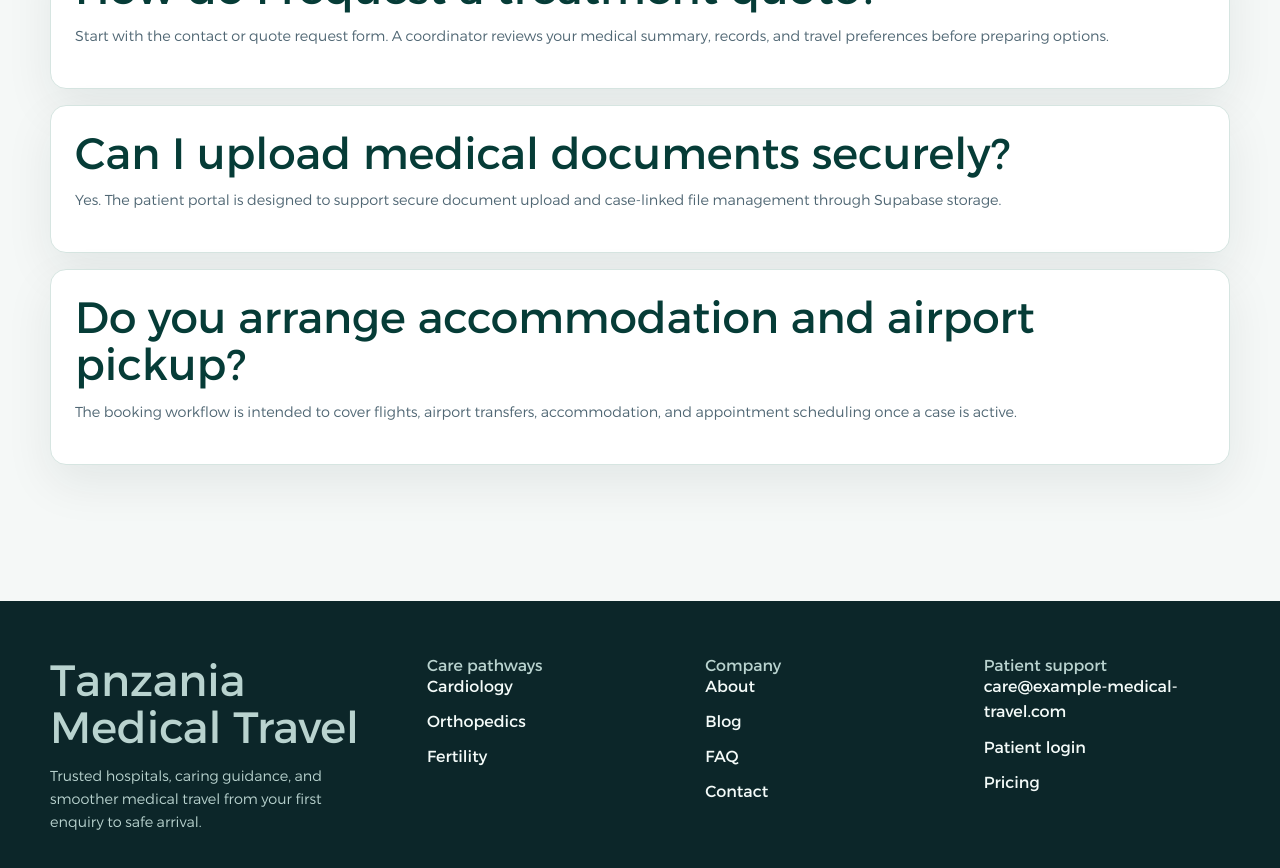
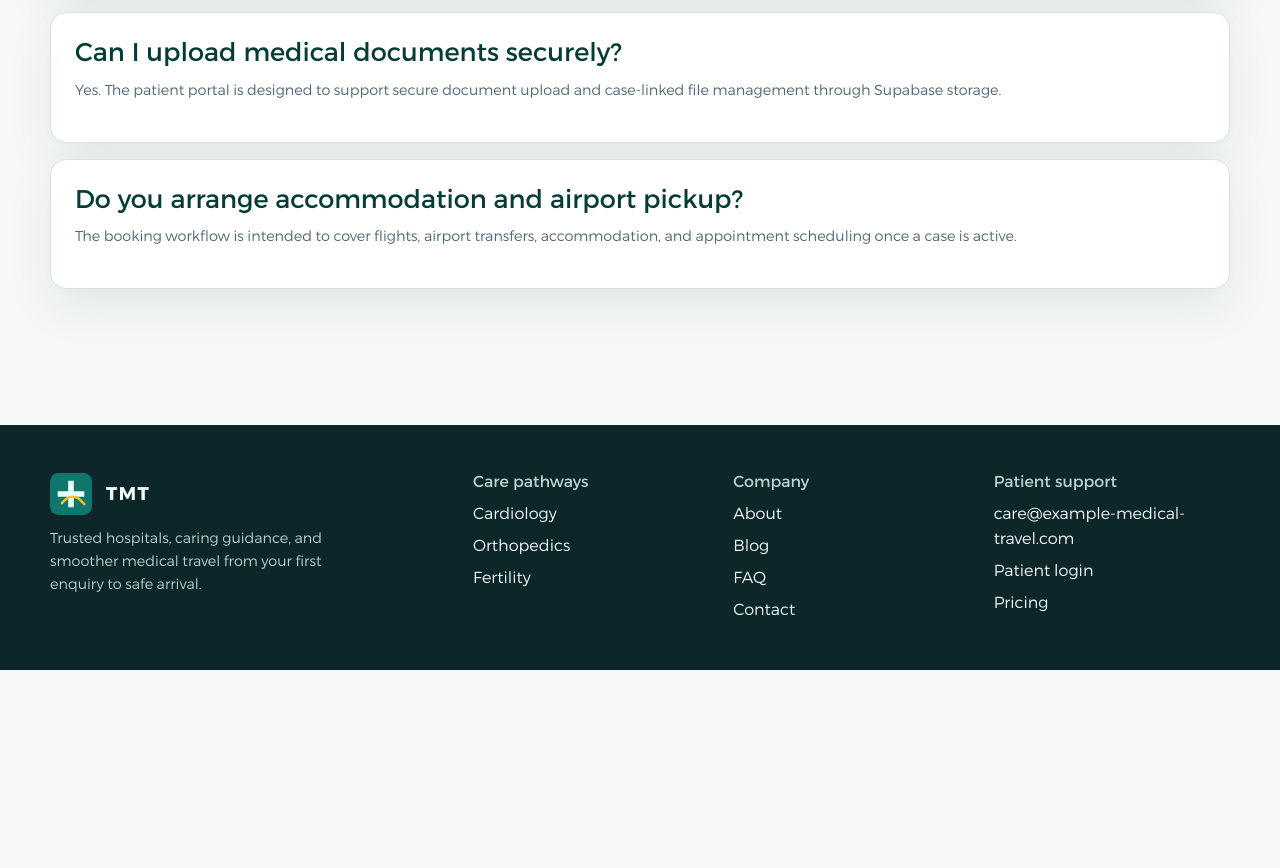
Before and after one commit to kiruwi/TanzaniaMedicalTravel, a Nuxt app: page /faq in a window 1280 px wide. Shown: the part 440-1308 px from the top of the page. After the commit the page ends 1110 px from the top, so only its background shows below. Built offline with nearby package versions, Linux system fonts and the light colour scheme; no server answers.

Commit message:
refresh marketing UI content

```diff
--- a/assets/css/main.css
+++ b/assets/css/main.css
@@ -59,6 +59,10 @@
   --container-width: 1180px;
   --font-body: "Alexandria", sans-serif;
   --font-heading: "Alexandria", sans-serif;
+  --font-weight-copy: 300;
+  --font-weight-emphasis: 400;
+  --font-size-page-title: clamp(1.94rem, 3.42vw, 3.02rem);
+  --font-size-card-title: clamp(1.34rem, 2vw, 1.82rem);
 }
 
 *,
@@ -76,6 +80,7 @@ body {
   background: var(--color-bg);
   color: var(--color-text);
   font-family: var(--font-body);
+  font-weight: var(--font-weight-copy);
   line-height: 1.6;
 }
 
@@ -154,12 +159,12 @@ p {
   margin: 0 0 1rem;
   color: var(--color-paragraph);
   font-size: 0.9rem;
-  font-weight: 300;
+  font-weight: inherit;
 }
 
 b,
 strong {
-  font-weight: 400;
+  font-weight: var(--font-weight-emphasis);
 }
 
 ul {
@@ -233,6 +238,26 @@ ul {
 .section-heading p {
   max-width: 56rem;
   color: var(--color-text-soft);
+}
+
+.section-heading > h1,
+.blog-article > h1,
+.doctor-detail > h1,
+.hospital-detail > h1,
+.destination-detail > h1,
+.treatment-overview > h1 {
+  font-size: var(--font-size-page-title);
+  line-height: 1.12;
+}
+
+.about__card h2,
+.blog-card h2,
+.contact__sidebar h2,
+.destination-card h2,
+.faq-list__item h2,
+.pricing-card h2 {
+  font-size: var(--font-size-card-title);
+  line-height: 1.16;
 }
 
 .status-badge {
--- a/components/home/HeroSection.vue
+++ b/components/home/HeroSection.vue
@@ -81,6 +81,12 @@
   font-size: 1.8rem;
 }
 
+.hero__metric span {
+  display: block;
+  color: var(--color-text-soft);
+  font-weight: var(--font-weight-copy);
+}
+
 @media (max-width: 900px) {
   .hero__grid {
     grid-template-columns: 1fr;
--- a/components/layout/SiteFooter.vue
+++ b/components/layout/SiteFooter.vue
@@ -2,24 +2,27 @@
   <footer class="site-footer">
     <div class="container site-footer__grid">
       <div class="site-footer__brand">
-        <h2>Tanzania Medical Travel</h2>
+        <NuxtLink class="site-footer__brand-link" to="/">
+          <img class="site-footer__brand-mark" src="/images/logo-mark.svg" alt="" aria-hidden="true">
+          <span class="site-footer__brand-text">TMT</span>
+        </NuxtLink>
         <p>
           Trusted hospitals, caring guidance, and smoother medical travel from your first enquiry to safe arrival.
         </p>
       </div>
 
-      <div>
+      <div class="site-footer__group">
         <h3>Care pathways</h3>
-        <ul class="stack">
+        <ul class="site-footer__links">
           <li><NuxtLink to="/treatments/cardiology">Cardiology</NuxtLink></li>
           <li><NuxtLink to="/treatments/orthopedics">Orthopedics</NuxtLink></li>
           <li><NuxtLink to="/treatments/ivf">Fertility</NuxtLink></li>
         </ul>
       </div>
 
-      <div>
+      <div class="site-footer__group">
         <h3>Company</h3>
-        <ul class="stack">
+        <ul class="site-footer__links">
           <li><NuxtLink to="/about">About</NuxtLink></li>
           <li><NuxtLink to="/blog">Blog</NuxtLink></li>
           <li><NuxtLink to="/faq">FAQ</NuxtLink></li>
@@ -27,9 +30,9 @@
         </ul>
       </div>
 
-      <div>
+      <div class="site-footer__group">
         <h3>Patient support</h3>
-        <ul class="stack">
+        <ul class="site-footer__links">
           <li><a :href="`mailto:${supportEmail}`">{{ supportEmail }}</a></li>
           <li><NuxtLink to="/auth/login">Patient login</NuxtLink></li>
           <li><NuxtLink to="/pricing">Pricing</NuxtLink></li>
@@ -49,23 +52,51 @@ const supportEmail = config.public.supportEmail
   --color-heading: #b9d3cf;
   --color-paragraph: #b9d3cf;
   margin-top: 4rem;
-  padding: 3.5rem 0;
+  padding: 3rem 0;
   background: #0c2629;
   color: #d7ebe8;
 }
 
 .site-footer__grid {
   display: grid;
-  gap: 1.5rem 2rem;
-  grid-template-columns: 1.4fr repeat(3, 1fr);
+  gap: 1.25rem 1.5rem;
+  align-items: start;
+  grid-template-columns: minmax(0, 1.35fr) repeat(3, minmax(0, 0.8fr));
 }
 
 .site-footer__brand {
   display: grid;
-  gap: 0.85rem;
+  gap: 0.75rem;
+  align-content: start;
 }
 
-.site-footer h2,
+.site-footer__brand-link {
+  display: inline-flex;
+  align-items: center;
+  gap: 0.9rem;
+  width: fit-content;
+  color: #f4fbf9;
+  font-size: 1.15rem;
+  letter-spacing: 0.08em;
+  text-transform: uppercase;
+}
+
+.site-footer__brand-mark {
+  width: 2.6rem;
+  height: 2.6rem;
+  flex: 0 0 auto;
+}
+
+.site-footer__brand-text {
+  font-weight: 700;
+}
+
+.site-footer__group {
+  display: grid;
+  gap: 0.65rem;
+  align-content: start;
+}
+
 .site-footer h3 {
   margin-bottom: 0;
 }
@@ -74,8 +105,9 @@ const supportEmail = config.public.supportEmail
   font-size: 0.99rem;
 }
 
-.site-footer .stack {
-  gap: 0.6rem;
+.site-footer__links {
+  display: grid;
+  gap: 0.4rem;
 }
 
 .site-footer__brand p {
@@ -87,6 +119,11 @@ const supportEmail = config.public.supportEmail
 .site-footer li,
 .site-footer a {
   color: #f4fbf9;
+  font-weight: inherit;
+}
+
+.site-footer a {
+  line-height: 1.35;
 }
 
 @media (max-width: 900px) {
--- a/pages/blog/index.vue
+++ b/pages/blog/index.vue
@@ -5,7 +5,7 @@
         <span class="eyebrow">Blog</span>
         <h1>Editorial pages for search visibility and patient education.</h1>
       </div>
-      <div class="stack">
+      <div class="blog-list">
         <article v-for="post in blogPosts" :key="post.slug" class="surface-card blog-card">
           <span class="status-badge">{{ formatDate(post.publishedAt) }}</span>
           <h2>{{ post.title }}</h2>
@@ -36,6 +36,12 @@ useHead({
 </script>
 
 <style scoped>
+.blog-list {
+  display: grid;
+  gap: 1.5rem;
+  grid-template-columns: repeat(2, minmax(0, 1fr));
+}
+
 .blog-card {
   padding: 1.5rem;
 }
@@ -48,4 +54,10 @@ useHead({
   color: var(--color-primary);
   font-weight: 400;
 }
+
+@media (max-width: 900px) {
+  .blog-list {
+    grid-template-columns: 1fr;
+  }
+}
 </style>
```
Also changed, not shown: 1 other file (tests, documents, lock files or other folders).
